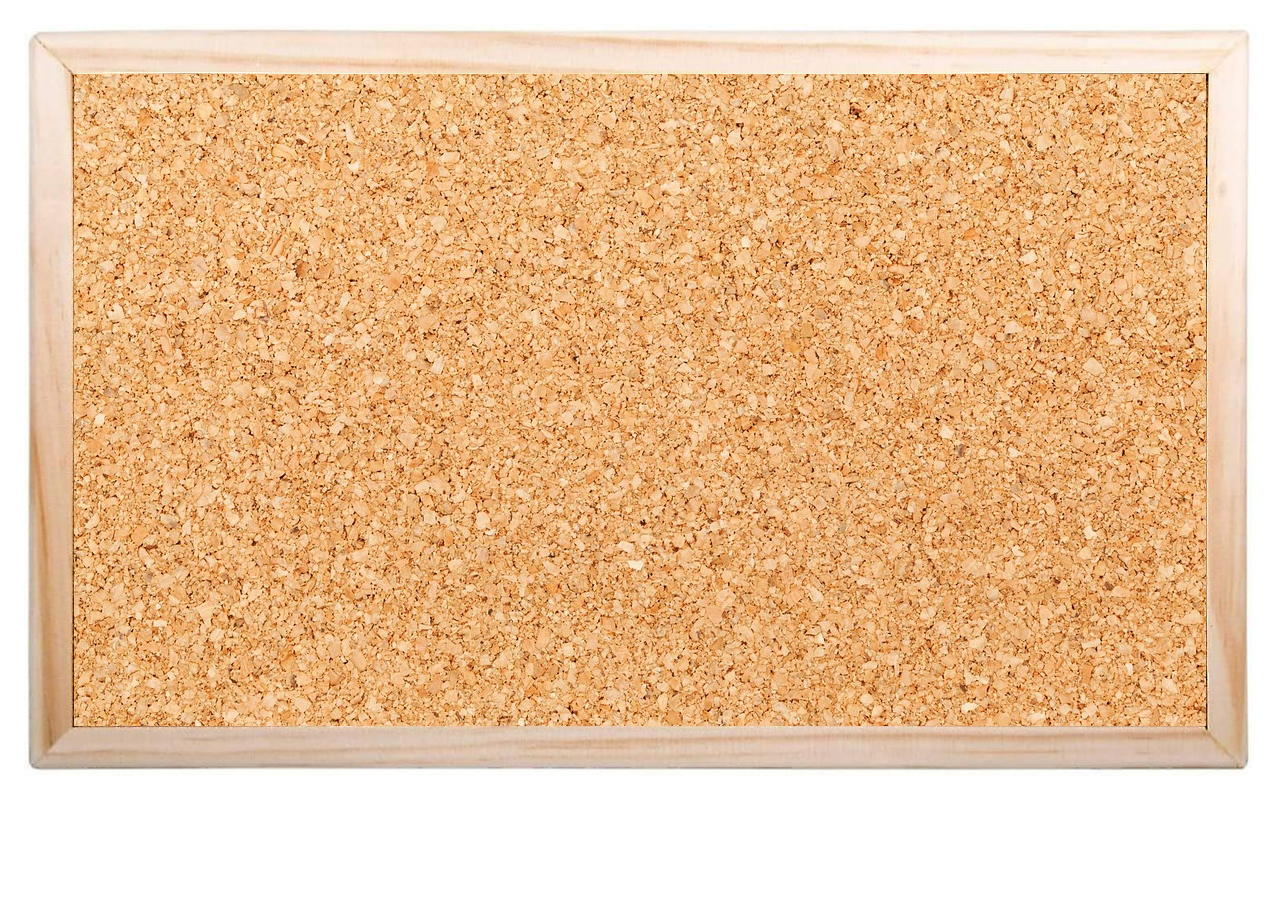
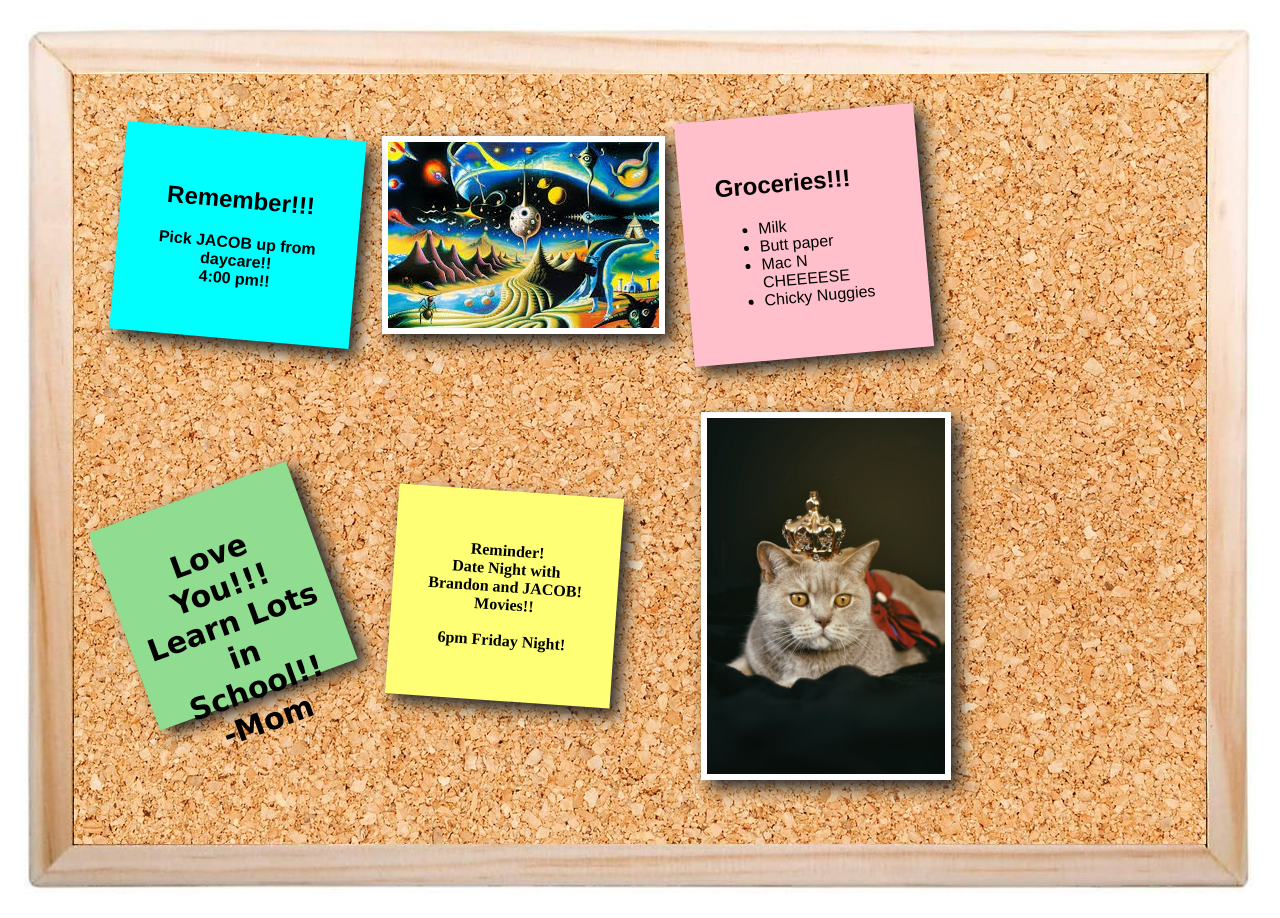
Before and after one commit to CJohnson1991/CJohnson1991.github.io, a plain HTML site: page extra-credit/bulletin-board/index.html in a window 1280 px wide. Before the commit the page ends 800 px from the top, so only its background shows below. Drawn offline with Linux system fonts and the light colour scheme; a web font is replaced by a local one.

Commit message:
finished extra credit

```diff
--- /dev/null
+++ b/demos/02-google-fonts/css/style.css
@@ -0,0 +1,5 @@
+@import url('https://fonts.googleapis.com/css2?family=Shadows+Into+Light&display=swap');
+
+h1 {
+    font-family: "Shadows Into Light", cursive;
+}
--- a/extra-credit/bulletin-board/css/style.css
+++ b/extra-credit/bulletin-board/css/style.css
@@ -6,3 +6,80 @@
 
     Good luck, and have fun!
 */
+@import url('https://fonts.googleapis.com/css2?family=Bonheur+Royale&display=swap');
+
+.post-it {
+    display: inline-block;
+    vertical-align: middle;
+}
+
+.post1 {
+    background-color:aqua;
+    margin: 20px;
+    padding: 35px;
+    width: 240px;
+    text-align: center;
+    font-weight: bold;
+    box-shadow: 8px 8px 16px #28292a;
+    transform: rotate(5deg);
+    font-family: sans-serif;
+
+}
+
+.post2 {
+    border: solid 6px white;
+    box-shadow: 8px 8px 16px #28292a;
+}
+
+.post2 img{
+    width: 100%;
+    display: block;
+}
+
+.post3 {
+    background-color: pink;
+    margin: 15px;
+    padding: 35px;
+    width: 240px;
+    box-shadow: 8px 8px 16px #28292a;
+    transform: rotate(-5deg);
+    font-family: sans-serif;
+}
+
+.post4 {
+    background-color: #90dc90;
+    margin: 20px;
+    padding: 15px;
+    font-weight: 800;
+    font-size: 30px;
+    transform: rotate(-20deg);
+    box-shadow: 8px 8px 16px #28292a;
+    font-family: "Bonheur Royale", cursive;
+    width: 210px;
+    height: 210px;
+    text-align: center;
+}
+
+.post5 {
+    background-color: #ffff76;
+    margin: 40px;
+    padding: 35px;
+    width: 225px;
+    text-align: center;
+    box-shadow: 8px 8px 16px #28292a;
+    font-weight: bold;
+    transform: rotate(4deg);
+}
+
+.post6 {
+    border: solid 6px white;
+    box-shadow: 8px 8px 16px #28292a;
+    width: 250px;
+    margin: 40px;
+
+}
+
+.post6 img {
+    width: 100%;
+    display: block;
+}
--- a/extra-credit/bulletin-board/index.html
+++ b/extra-credit/bulletin-board/index.html
@@ -10,8 +10,72 @@
     <body>
         <div id="bulletin-board">
             <!-- ADD YOUR HTML CODE INSIDE OF THIS DIV -->
-
-
+            <div class="post-it">
+                <div class="post1">
+                    <h2>Remember!!!</h2>
+                    <p>
+                        Pick JACOB up from daycare!!
+                        <br>
+                        4:00 pm!!
+                    </p>
+                </div>
+            </div>
+            <div class="post-it">
+                <div class="post2">
+                    <img
+                        src="images/dali1.jpg"
+                        alt="Dali"
+                    >
+                </div>
+            </div>
+            <div class="post-it">
+                <div class="post3">
+                    <h2> Groceries!!!</h2>
+                    <ul>
+                        <li>Milk</li>
+                        <li>Butt paper</li>
+                        <li>Mac N CHEEEESE</li>
+                        <li>Chicky Nuggies</li>
+                    </ul>
+                </div>
+            </div>
+            <br>
+            <div class="post-it">
+                <div class="post4">
+                    <p>
+                        Love You!!!
+                        <br>
+                        Learn Lots
+                        <br>
+                        in School!!
+                        <br>
+                        -Mom
+                    </p>
+                </div>
+            </div>
+            <div class="post-it">
+                <div class="post5">
+                    <p>
+                        Reminder!
+                        <br>
+                        Date Night with
+                        <br>
+                        Brandon and JACOB!
+                        <br>
+                        Movies!!
+                        <br><br>
+                        6pm Friday Night!
+                    </p>
+                </div>
+            </div>
+            <div class="post-it">
+                <div class="post6">
+                    <img
+                        src="images/kingkitty.jpg"
+                        alt="King Kitty"
+                    >
+                </div>
+            </div>
         </div>
     </body>
 </html>
```
Also changed, not shown: demos/02-google-fonts/index.html (added, +15 -0 lines), extra-credit/bulletin-board/images/dali1.jpg (added), extra-credit/bulletin-board/images/kingkitty.jpg (added).
